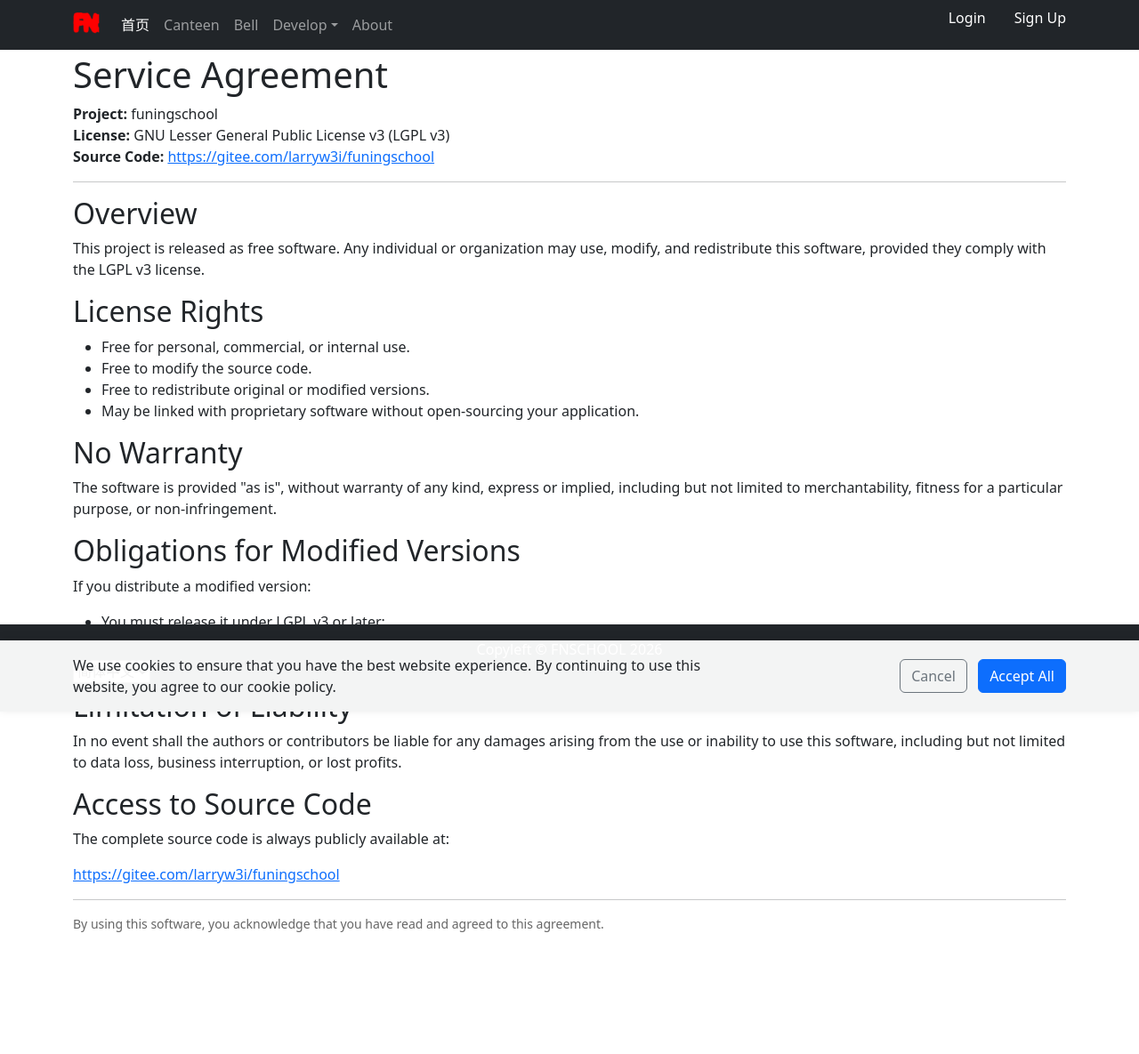
After one commit to larryw3i/funingschool, a Django app: page /service_terms in a window 1280 px wide. The commit adds this page. Shown: the whole page at 89% size. Run offline with Django 4.2, Linux system fonts and the light colour scheme; parts of the project's set-up code (start-up, migrations or seed data) failed here and were passed over; some libraries are stand-ins or nearby versions.

Commit message:
Daily Copy.

```diff
--- /dev/null
+++ b/src/fnschoo1/fnhome/templates/fnhome/service_terms.html
@@ -0,0 +1,76 @@
+{% extends "base/document.html" %}
+{% load tz %}
+{% load crispy_forms_tags %}
+{% block title %}
+  {% trans "Terms of Service." %}
+{% endblock %}
+
+{% block content %}
+  <h1>{% trans 'Service Agreement' %}</h1>
+  <p>
+  <strong>{% trans 'Project:' %}</strong> funingschool<br>
+  <strong>{% trans 'License:' %}</strong> GNU Lesser General Public License v3 (LGPL v3)<br>
+  <strong>{% trans 'Source Code:' %}</strong>
+  <a href="{% trans 'https://gitee.com/larryw3i/funingschool' %}" target="_blank">
+    {% trans 'https://gitee.com/larryw3i/funingschool' %}
+  </a>
+  </p>
+  <hr>
+  <h2>{% trans 'Overview' %}</h2>
+  <p>
+    {% blocktrans %}
+      This project is released as free software. Any individual or organization may use, modify, and redistribute this software, provided they comply with the LGPL v3 license.
+    {% endblocktrans %}
+  </p>
+  <h2>{% trans 'License Rights' %}</h2>
+
+  <ul>
+    <li>{% trans 'Free for personal, commercial, or internal use.' %}</li>
+    <li>{% trans 'Free to modify the source code.' %}</li>
+    <li>{% trans 'Free to redistribute original or modified versions.' %}</li>
+    <li>{% trans 'May be linked with proprietary software without open-sourcing your application.' %}</li>
+  </ul>
+  <h2>{% trans 'No Warranty' %}</h2>
+  <p>
+    {% blocktrans %}
+      The software is provided "as is", without warranty of any kind, express or implied, including but not limited to merchantability, fitness for a particular purpose, or non-infringement.
+    {% endblocktrans %}
+  </p>
+  <h2>{% trans 'Obligations for Modified Versions' %}</h2>
+  <p>
+    {% blocktrans %}
+      If you distribute a modified version:
+    {% endblocktrans %}
+  </p>
+
+  <ul>
+    <li>{% trans 'You must release it under LGPL v3 or later;' %}</li>
+    <li>{% trans 'You must provide corresponding complete source code;' %}</li>
+    <li>{% trans 'You must retain all original copyright and license notices.' %}</li>
+  </ul>
+  <h2>{% trans 'Limitation of Liability' %}</h2>
+  <p>
+    {% blocktrans %}
+      In no event shall the authors or contributors be liable for any damages arising from the use or inability to use this software, including but not limited to data loss, business interruption, or lost profits.
+    {% endblocktrans %}
+  </p>
+  <h2>{% trans 'Access to Source Code' %}</h2>
+  <p>
+    {% blocktrans %}
+      The complete source code is always publicly available at:
+    {% endblocktrans %}
+  </p>
+  <p>
+  <a href="%{ trans 'https://gitee.com/larryw3i/funingschool' %}" target="_blank">
+    {% trans 'https://gitee.com/larryw3i/funingschool' %}
+  </a>
+  </p>
+  <hr>
+  <p style="font-size: 14px; color: #666;">
+    {% blocktrans %}
+      By using this software, you acknowledge that you have read and agreed to this agreement.
+    {% endblocktrans %}
+  </p>
+{% endblock %}
+{% block extra_js %}
+{% endblock %}
--- a/src/fnschoo1/fnhome/urls.py
+++ b/src/fnschoo1/fnhome/urls.py
@@ -8,6 +8,7 @@ app_name = "fnhome"
 urlpatterns = [
     path("home", views.home, name="home"),
     path("", views.home, name="home"),
+    path("service_terms", views.service_terms, name="service_terms"),
 ]
 
 # The end.
--- a/src/fnschoo1/fnhome/views.py
+++ b/src/fnschoo1/fnhome/views.py
@@ -48,3 +48,8 @@ from django.views.generic import (
 
 def home(request):
     return render(request, "fnhome/home.html")
+
+def service_terms(request):
+    return render(request, "fnhome/service_terms.html")
+
+# The end.
--- a/src/fnschoo1/fnprofile/views.py
+++ b/src/fnschoo1/fnprofile/views.py
@@ -99,6 +99,7 @@ def fnprofile_log_in(request):
         if form.is_valid():
             username = form.cleaned_data.get("username")
             password = form.cleaned_data.get("password")
+            remember_me = form.cleaned_data.get("remember_me")
             if username and password:
                 user = (
                     Fnuser.objects.filter(email=username).first()
@@ -142,6 +143,8 @@ def fnprofile_log_in(request):
 
                 else:
                     login(request, user)
+                    if not remember_me:
+                        request.session.set_expiry(0)
                     messages.success(
                         request,
                         _("Welcome back, {username} !").format(
--- a/src/fnschoo1/fnschool/urls.py
+++ b/src/fnschoo1/fnschool/urls.py
@@ -26,7 +26,7 @@ from . import views
 
 urlpatterns = [
     path("", include("fnhome.urls", namespace="fnhome")),
-    path("home/", include("fnhome.urls", namespace="fnhome0")),
+    path("home/", include("fnhome.urls", namespace="home")),
     path("admin/", admin.site.urls),
     path("i18n/", include("django.conf.urls.i18n")),
     path("fnprofile/", include("fnprofile.urls")),
```
Also changed, not shown: src/fnschoo1/fnprofile/forms.py (+4 -4 lines), src/fnschoo1/fnprofile/templates/fnprofile/profile/new.html (+9 -0 lines), helper/locale/en_US/LC_MESSAGES/helper.po, helper/locale/zh_CN/LC_MESSAGES/helper.po, helper/locale/zh_HK/LC_MESSAGES/helper.po, helper/locale/zh_TW/LC_MESSAGES/helper.po, src/fnschoo1/locale/en/LC_MESSAGES/django.po, src/fnschoo1/locale/zh_Hans/LC_MESSAGES/django.po, 3 other files.
